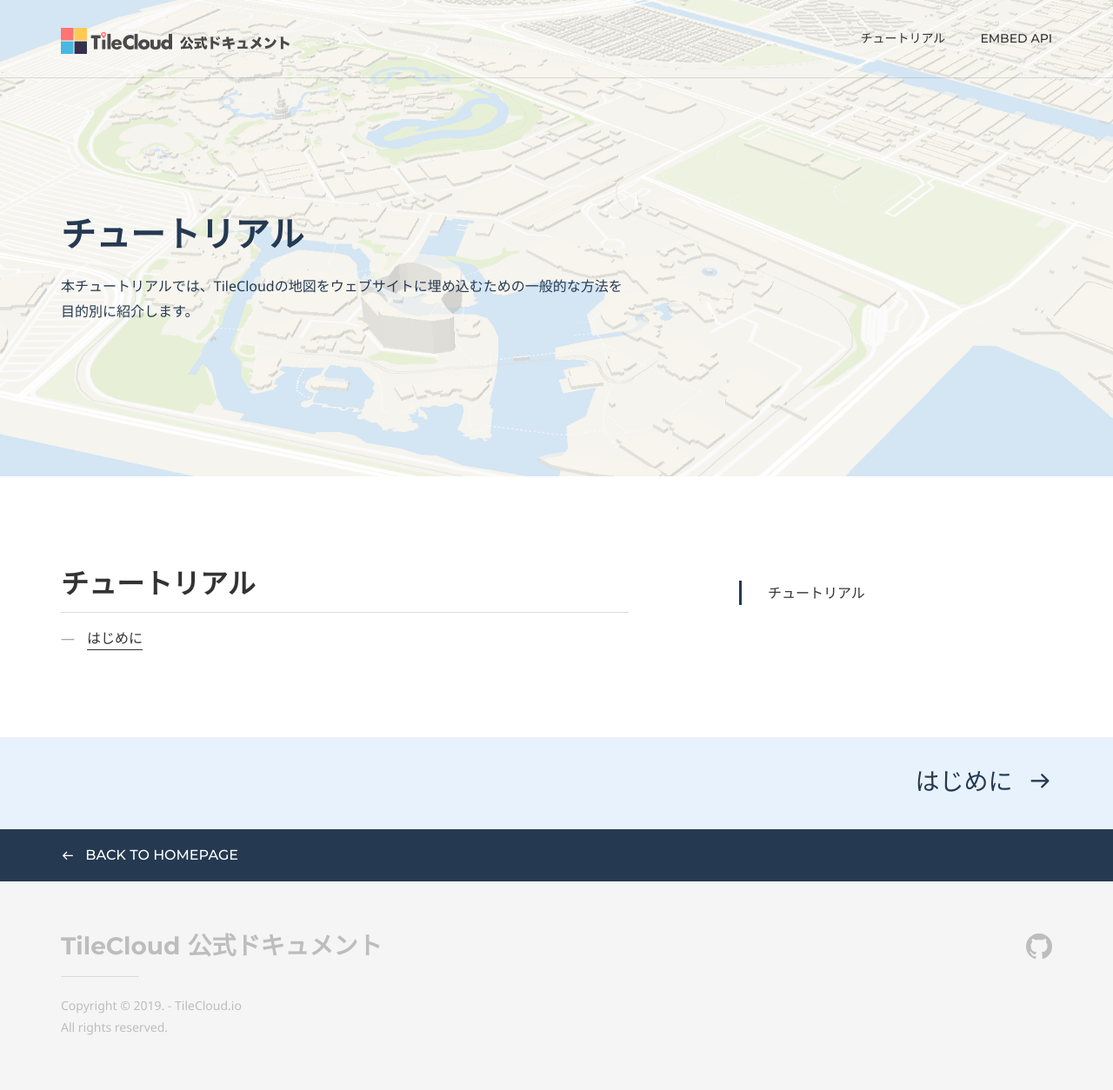
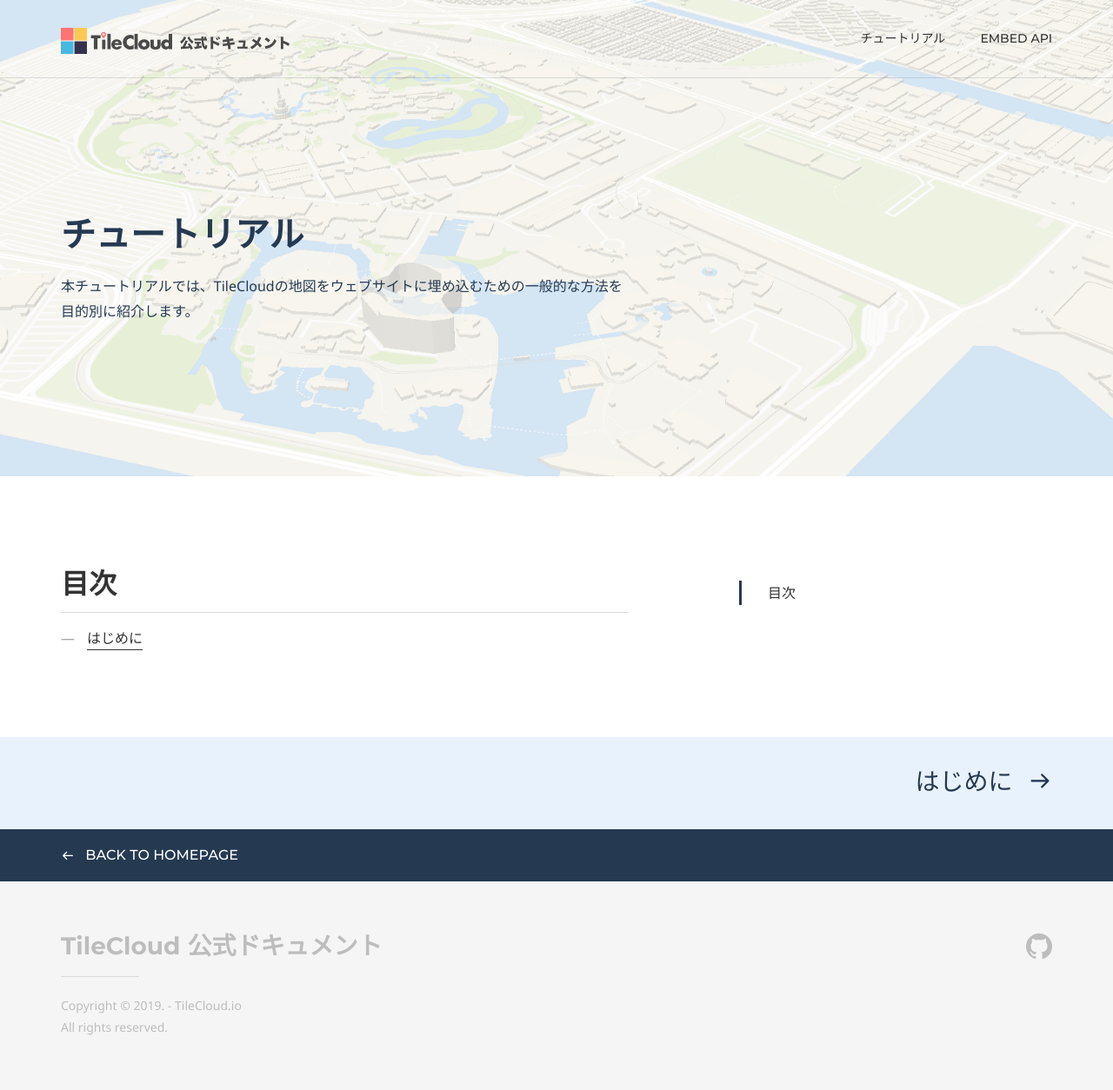
Before and after one commit to tilecloud/docs.tilecloud.io, a Jekyll site: the page built from tutorial/index.md, in a window 1280 px wide. Shown: the whole page at 87% size. Built offline with Jekyll 4.4.1, drawn with Linux system fonts in a browser that asks for light colours; some web fonts are replaced; a script that is not in the unit is left out.

Commit message:
some fix

```diff
--- a/tutorial/index.md
+++ b/tutorial/index.md
@@ -28,6 +28,6 @@ page_nav:
         url: './introduction/'
 ---
 
-## チュートリアル
+## 目次
 
 * [はじめに](./introduction/)
```
